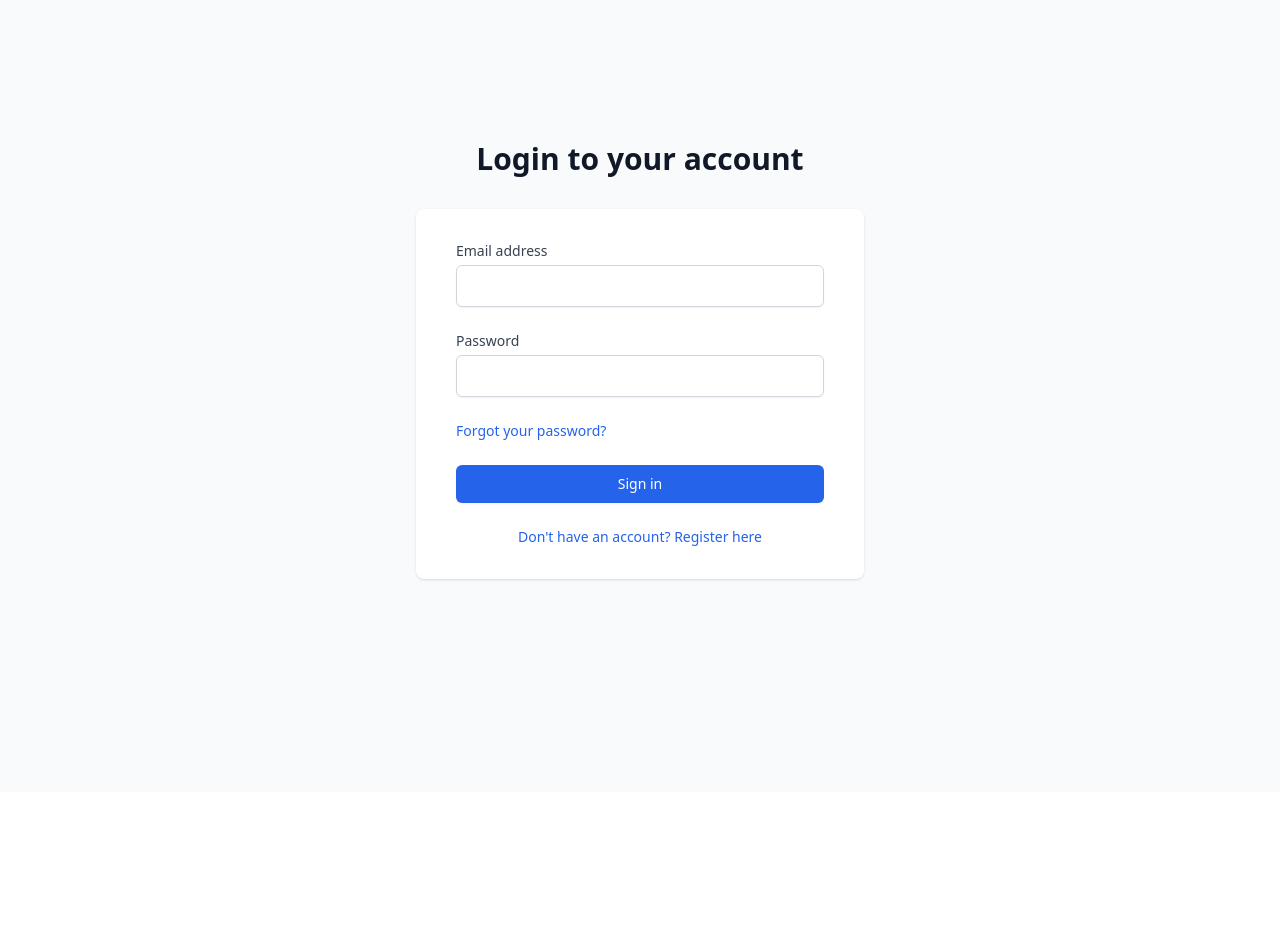
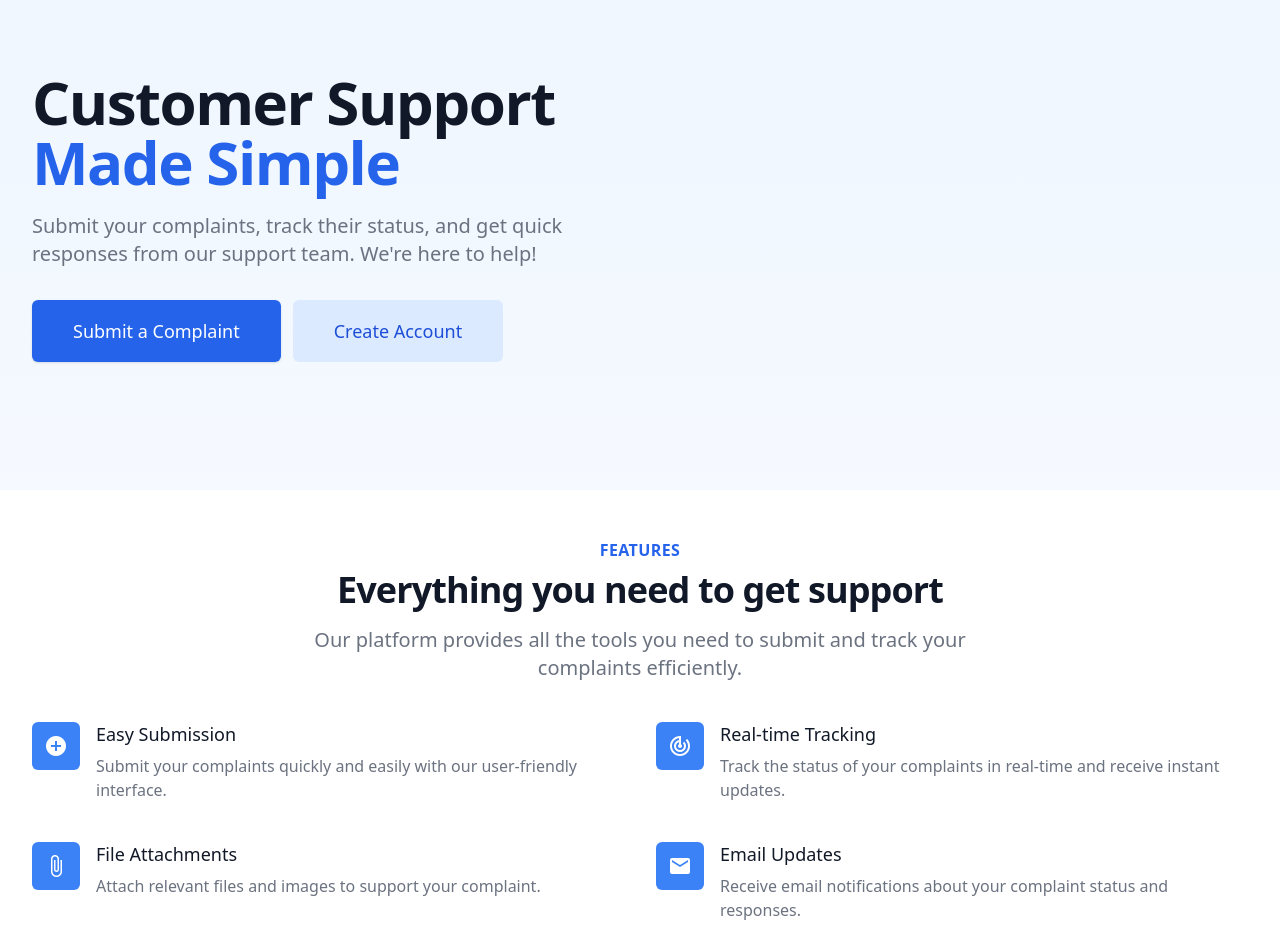
Before and after one commit to shop2008/complaint-management, a React (Vite) app in the folder frontend/: page / in a window 1280 px wide. Before the commit this address led to /login. Shown: the part 120-1072 px from the top of the page. Before the commit the page ends 912 px from the top, so only its background shows below. Built offline with nearby package versions, Linux system fonts and the light colour scheme; no server answers.

Commit message:
Add landing page

```diff
--- a/frontend/src/App.tsx
+++ b/frontend/src/App.tsx
@@ -21,6 +21,7 @@ import UserManagement from "./components/UserManagement";
 import { AuthProvider, useAuth } from "./contexts/AuthContext";
 import { SidebarProvider, useSidebar } from "./contexts/SidebarContext";
 import ForgotPassword from "./components/ForgotPassword";
+import LandingPage from "./components/LandingPage";
 
 function MainLayout({ children }: { children: React.ReactNode }) {
   const { currentUser } = useAuth();
@@ -81,16 +82,9 @@ function App() {
               <Route path="/login" element={<Login />} />
               <Route path="/register" element={<Register />} />
               <Route path="/forgot-password" element={<ForgotPassword />} />
+              <Route path="/submit-complaint" element={<CustomerDashboard />} />
 
               {/* Protected routes */}
-              <Route
-                path="/submit-complaint"
-                element={
-                  <AuthGuard requiredRole="Customer">
-                    <CustomerDashboard />
-                  </AuthGuard>
-                }
-              />
               <Route
                 path="/manager"
                 element={
@@ -124,7 +118,7 @@ function App() {
                 }
               />
 
-              {/* Default redirect */}
+              {/* Root route with role-based redirect */}
               <Route path="/" element={<RoleBasedRedirect />} />
               <Route path="*" element={<Navigate to="/" />} />
             </Routes>
--- a/frontend/src/components/CustomerDashboard.tsx
+++ b/frontend/src/components/CustomerDashboard.tsx
@@ -113,15 +113,16 @@ export default function CustomerDashboard() {
 
   const handleSubmit = async (e: React.FormEvent) => {
     e.preventDefault();
-    try {
-      if (!currentUser?.user_id) {
+
+    if (!currentUser) {
       setSubmitStatus({
         type: "error",
-          message: "You must be logged in to submit a complaint",
+        message: "Please login or register to submit a complaint.",
       });
       return;
     }
 
+    try {
       setIsUploading(true);
       setSubmitStatus(null);
 
@@ -167,9 +168,11 @@ export default function CustomerDashboard() {
         message: "Complaint submitted successfully!",
       });
 
-      // Reload user complaints
+      // Reload complaints if user is logged in
+      if (currentUser) {
         loadUserComplaints();
-    } catch (error) {
+      }
+    } catch (error: any) {
       console.error("Error submitting complaint:", error);
       setSubmitStatus({
         type: "error",
@@ -222,6 +225,27 @@ export default function CustomerDashboard() {
       <div className="bg-white rounded-xl shadow-sm border border-gray-200/75 overflow-hidden">
         <div className="p-6">
           <h2 className="text-2xl font-bold mb-6">Submit a Complaint</h2>
+          {!currentUser && (
+            <div className="mb-6 p-4 bg-blue-50 border border-blue-200 rounded-md">
+              <p className="text-blue-800">
+                Please{" "}
+                <button
+                  onClick={() => navigate("/login")}
+                  className="text-blue-600 hover:text-blue-800 font-medium underline"
+                >
+                  login
+                </button>{" "}
+                or{" "}
+                <button
+                  onClick={() => navigate("/register")}
+                  className="text-blue-600 hover:text-blue-800 font-medium underline"
+                >
+                  register
+                </button>{" "}
+                to submit a complaint and track its status.
+              </p>
+            </div>
+          )}
           <form onSubmit={handleSubmit} className="space-y-6">
             <div className="grid grid-cols-1 md:grid-cols-2 lg:grid-cols-3 gap-6">
               <div>
@@ -424,7 +448,8 @@ export default function CustomerDashboard() {
                 {userComplaints.map((complaint) => (
                   <div
                     key={complaint.complaint_id}
-                    className="bg-white rounded-lg border border-gray-200 shadow-sm p-4 space-y-3"
+                    className="bg-white rounded-lg border border-gray-200 s
+                    3"
                     onClick={() => handleViewDetails(complaint.complaint_id)}
                   >
                     <div className="flex justify-between items-start">
--- /dev/null
+++ b/frontend/src/components/LandingPage.tsx
@@ -0,0 +1,156 @@
+import { useNavigate } from "react-router-dom";
+import { useAuth } from "../contexts/AuthContext";
+
+export default function LandingPage() {
+  const navigate = useNavigate();
+  const { currentUser } = useAuth();
+
+  return (
+    <div className="min-h-screen bg-gradient-to-b from-blue-50 to-white">
+      {/* Hero Section */}
+      <div className="relative overflow-hidden">
+        <div className="max-w-7xl mx-auto">
+          <div className="relative z-10 pb-8 sm:pb-16 md:pb-20 lg:max-w-2xl lg:w-full lg:pb-28 xl:pb-32">
+            <main className="mt-10 mx-auto max-w-7xl px-4 sm:mt-12 sm:px-6 md:mt-16 lg:mt-20 lg:px-8 xl:mt-28">
+              <div className="sm:text-center lg:text-left">
+                <h1 className="text-4xl tracking-tight font-extrabold text-gray-900 sm:text-5xl md:text-6xl">
+                  <span className="block">Customer Support</span>
+                  <span className="block text-blue-600">Made Simple</span>
+                </h1>
+                <p className="mt-3 text-base text-gray-500 sm:mt-5 sm:text-lg sm:max-w-xl sm:mx-auto md:mt-5 md:text-xl lg:mx-0">
+                  Submit your complaints, track their status, and get quick
+                  responses from our support team. We're here to help!
+                </p>
+                <div className="mt-5 sm:mt-8 sm:flex sm:justify-center lg:justify-start">
+                  <div className="rounded-md shadow">
+                    <button
+                      onClick={() => navigate("/submit-complaint")}
+                      className="w-full flex items-center justify-center px-8 py-3 border border-transparent text-base font-medium rounded-md text-white bg-blue-600 hover:bg-blue-700 md:py-4 md:text-lg md:px-10"
+                    >
+                      Submit a Complaint
+                    </button>
+                  </div>
+                  {!currentUser && (
+                    <div className="mt-3 sm:mt-0 sm:ml-3">
+                      <button
+                        onClick={() => navigate("/register")}
+                        className="w-full flex items-center justify-center px-8 py-3 border border-transparent text-base font-medium rounded-md text-blue-700 bg-blue-100 hover:bg-blue-200 md:py-4 md:text-lg md:px-10"
+                      >
+                        Create Account
+                      </button>
+                    </div>
+                  )}
+                </div>
+              </div>
+            </main>
+          </div>
+        </div>
+      </div>
+
+      {/* Features Section */}
+      <div className="py-12 bg-white">
+        <div className="max-w-7xl mx-auto px-4 sm:px-6 lg:px-8">
+          <div className="lg:text-center">
+            <h2 className="text-base text-blue-600 font-semibold tracking-wide uppercase">
+              Features
+            </h2>
+            <p className="mt-2 text-3xl leading-8 font-extrabold tracking-tight text-gray-900 sm:text-4xl">
+              Everything you need to get support
+            </p>
+            <p className="mt-4 max-w-2xl text-xl text-gray-500 lg:mx-auto">
+              Our platform provides all the tools you need to submit and track
+              your complaints efficiently.
+            </p>
+          </div>
+
+          <div className="mt-10">
+            <div className="space-y-10 md:space-y-0 md:grid md:grid-cols-2 md:gap-x-8 md:gap-y-10">
+              {/* Feature 1 */}
+              <div className="relative">
+                <div className="absolute flex items-center justify-center h-12 w-12 rounded-md bg-blue-500 text-white">
+                  <span className="material-icons">add_circle</span>
+                </div>
+                <div className="ml-16">
+                  <h3 className="text-lg leading-6 font-medium text-gray-900">
+                    Easy Submission
+                  </h3>
+                  <p className="mt-2 text-base text-gray-500">
+                    Submit your complaints quickly and easily with our
+                    user-friendly interface.
+                  </p>
+                </div>
+              </div>
+
+              {/* Feature 2 */}
+              <div className="relative">
+                <div className="absolute flex items-center justify-center h-12 w-12 rounded-md bg-blue-500 text-white">
+                  <span className="material-icons">track_changes</span>
+                </div>
+                <div className="ml-16">
+                  <h3 className="text-lg leading-6 font-medium text-gray-900">
+                    Real-time Tracking
+                  </h3>
+                  <p className="mt-2 text-base text-gray-500">
+                    Track the status of your complaints in real-time and receive
+                    instant updates.
+                  </p>
+                </div>
+              </div>
+
+              {/* Feature 3 */}
+              <div className="relative">
+                <div className="absolute flex items-center justify-center h-12 w-12 rounded-md bg-blue-500 text-white">
+                  <span className="material-icons">attach_file</span>
+                </div>
+                <div className="ml-16">
+                  <h3 className="text-lg leading-6 font-medium text-gray-900">
+                    File Attachments
+                  </h3>
+                  <p className="mt-2 text-base text-gray-500">
+                    Attach relevant files and images to support your complaint.
+                  </p>
+                </div>
+              </div>
+
+              {/* Feature 4 */}
+              <div className="relative">
+                <div className="absolute flex items-center justify-center h-12 w-12 rounded-md bg-blue-500 text-white">
+                  <span className="material-icons">email</span>
+                </div>
+                <div className="ml-16">
+                  <h3 className="text-lg leading-6 font-medium text-gray-900">
+                    Email Updates
+                  </h3>
+                  <p className="mt-2 text-base text-gray-500">
+                    Receive email notifications about your complaint status and
+                    responses.
+                  </p>
+                </div>
+              </div>
+            </div>
+          </div>
+        </div>
+      </div>
+
+      {/* CTA Section */}
+      <div className="bg-blue-700">
+        <div className="max-w-2xl mx-auto text-center py-16 px-4 sm:py-20 sm:px-6 lg:px-8">
+          <h2 className="text-3xl font-extrabold text-white sm:text-4xl">
+            <span className="block">Ready to get started?</span>
+            <span className="block">Submit your complaint today.</span>
+          </h2>
+          <p className="mt-6 text-lg leading-6 text-blue-200">
+            Join thousands of satisfied customers who have resolved their issues
+            through our platform.
+          </p>
+          <button
+            onClick={() => navigate("/submit-complaint")}
+            className="mt-8 w-full inline-flex items-center justify-center px-5 py-3 border border-transparent text-base font-medium rounded-md text-blue-600 bg-white hover:bg-blue-50 sm:w-auto"
+          >
+            Get Started
+          </button>
+        </div>
+      </div>
+    </div>
+  );
+}
--- a/frontend/src/components/RoleBasedRedirect.tsx
+++ b/frontend/src/components/RoleBasedRedirect.tsx
@@ -1,5 +1,6 @@
 import { Navigate } from "react-router-dom";
 import { useAuth } from "../contexts/AuthContext";
+import LandingPage from "./LandingPage";
 
 export default function RoleBasedRedirect() {
   const { currentUser, loading } = useAuth();
@@ -12,8 +13,9 @@ export default function RoleBasedRedirect() {
     );
   }
 
+  // Show landing page for unauthenticated users
   if (!currentUser) {
-    return <Navigate to="/login" replace />;
+    return <LandingPage />;
   }
 
   // Redirect based on user role
```
Lines whose indentation alone changed are shown as unchanged.
